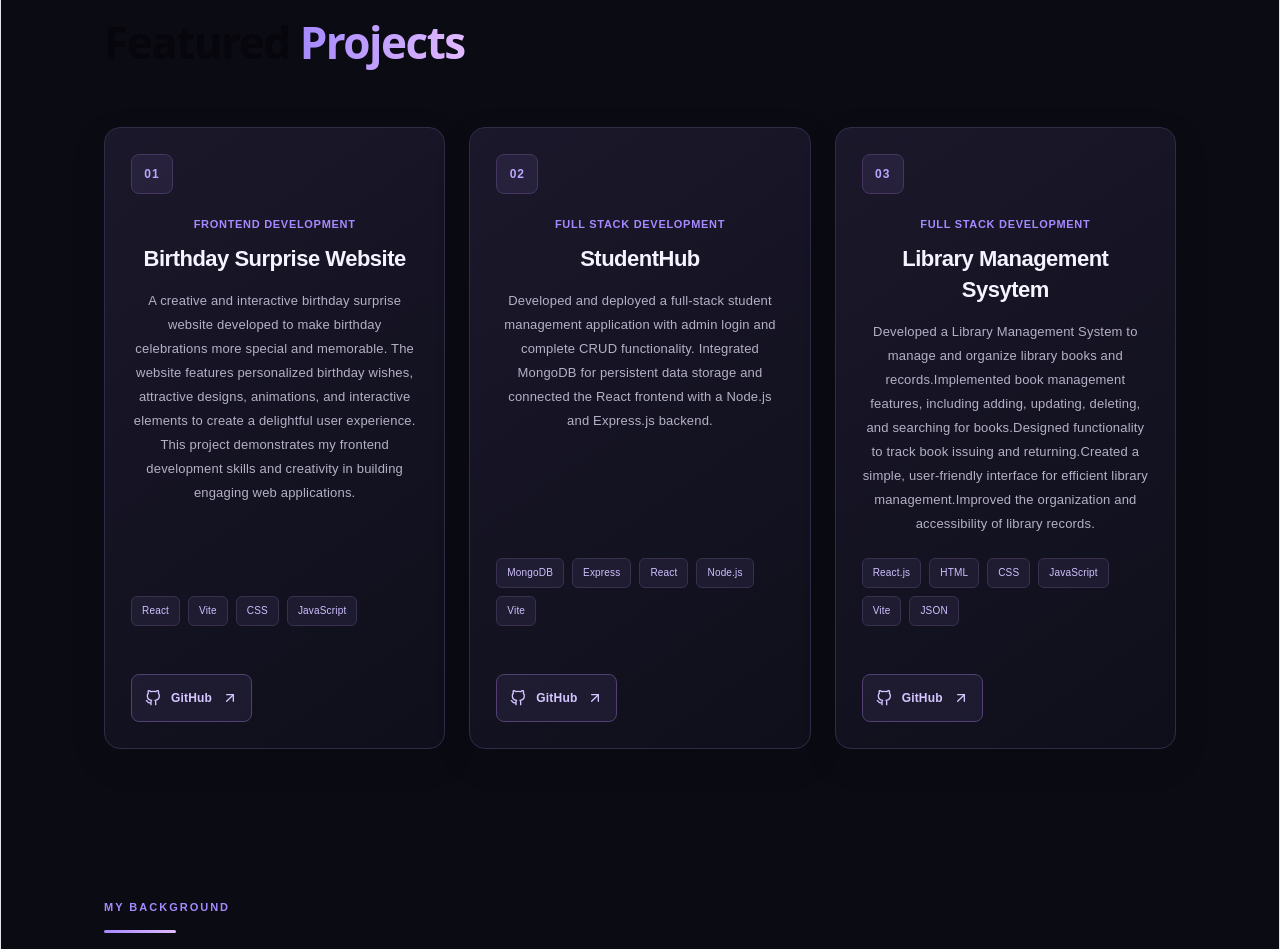
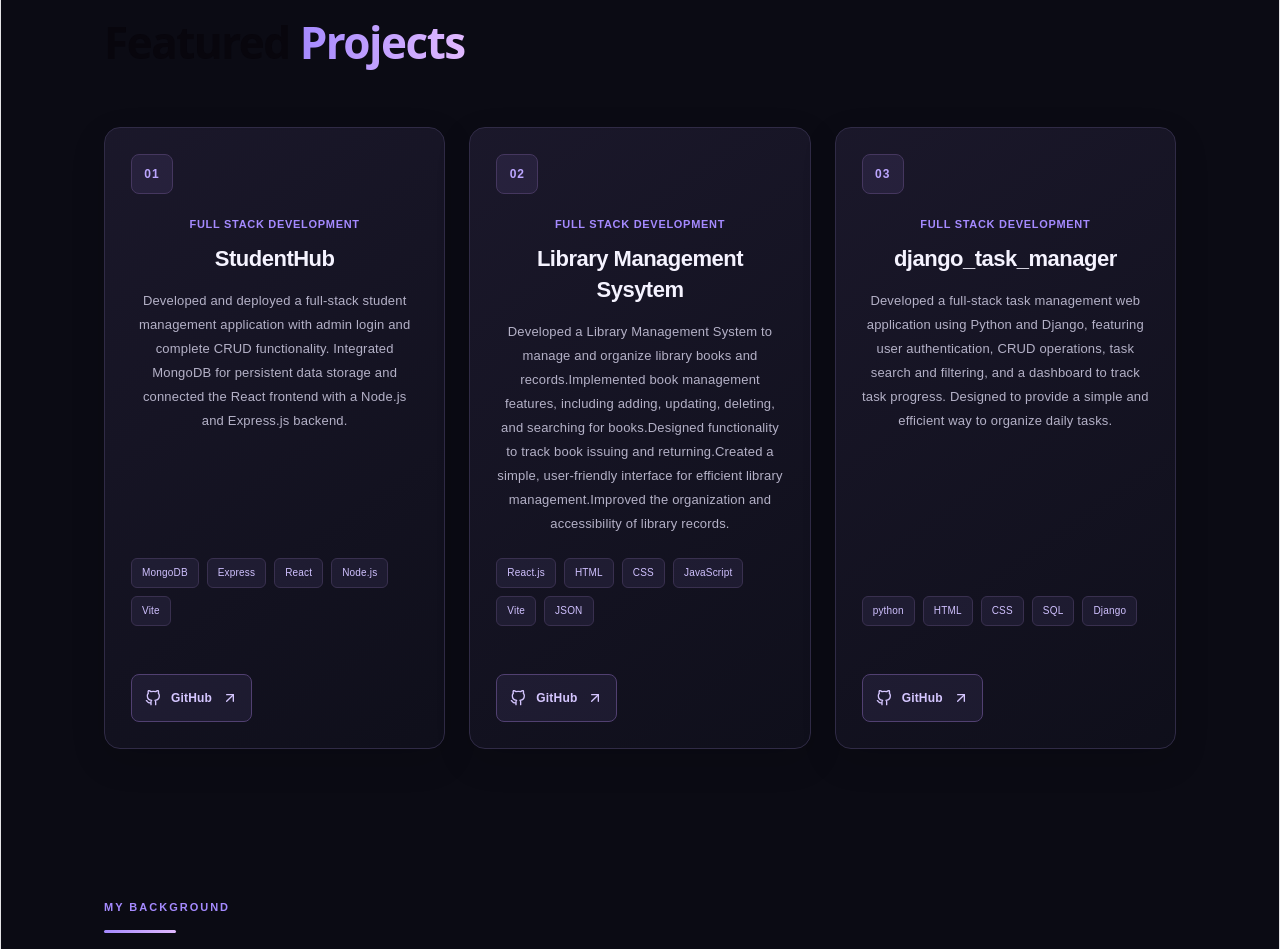
Before and after one commit to panemkarthik0925-blip/karthik-portfolio, a React (Vite) app: page / in a window 1280 px wide. Shown: the part 2460-3409 px from the top of the page. Built offline with nearby package versions, Linux system fonts and the light colour scheme.

Commit message:
Update portfolio

```diff
--- a/src/components/Projects.jsx
+++ b/src/components/Projects.jsx
@@ -3,18 +3,18 @@ import { motion } from "framer-motion";
 import "./Projects.css";
 
 const projects = [
+  // {
+  //   number: "01",
+  //   title: "Birthday Surprise Website",
+  //   category: "Frontend Development",
+  //   description:
+  //     "A creative and interactive birthday surprise website developed to make birthday celebrations more special and memorable. The website features personalized birthday wishes, attractive designs, animations, and interactive elements to create a delightful user experience. This project demonstrates my frontend development skills and creativity in building engaging web applications.",
+  //   technologies: ["React", "Vite", "CSS", "JavaScript"],
+  //   github: "https://github.com/panemkarthik0925-blip/suprise",
+  // },
+
   {
     number: "01",
-    title: "Birthday Surprise Website",
-    category: "Frontend Development",
-    description:
-      "A creative and interactive birthday surprise website developed to make birthday celebrations more special and memorable. The website features personalized birthday wishes, attractive designs, animations, and interactive elements to create a delightful user experience. This project demonstrates my frontend development skills and creativity in building engaging web applications.",
-    technologies: ["React", "Vite", "CSS", "JavaScript"],
-    github: "https://github.com/panemkarthik0925-blip/suprise",
-  },
-
-  {
-    number: "02",
     title: "StudentHub",
     category: "Full Stack Development",
     description:
@@ -23,13 +23,22 @@ const projects = [
     github: "https://panemkarthik0925-blip.github.io/StudentHub/",
   },
   {
-    number: "03",
+    number: "02",
     title: "Library Management Sysytem",
     category: "Full Stack Development",
     description:
       "Developed a Library Management System to manage and organize library books and records.Implemented book management features, including adding, updating, deleting, and searching for books.Designed functionality to track book issuing and returning.Created a simple, user-friendly interface for efficient library management.Improved the organization and accessibility of library records.",
     technologies: ["React.js","HTML", "CSS", "JavaScript","Vite","JSON"],
     github: "https://panemkarthik0925-blip.github.io/library_management/",
+  },
+  {
+    number: "03",
+    title: "django_task_manager",
+    category: "Full Stack Development",
+    description:
+      "Developed a full-stack task management web application using Python and Django, featuring user authentication, CRUD operations, task search and filtering, and a dashboard to track task progress. Designed to provide a simple and efficient way to organize daily tasks.",
+    technologies: ["python","HTML", "CSS", "SQL","Django"],
+    github: "https://panemkarthik0925-blip.github.io/django_task_manager/",
   },
 ];
 
```
